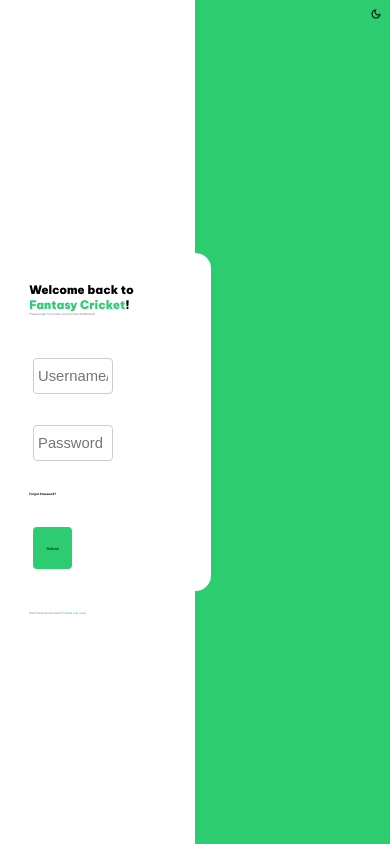
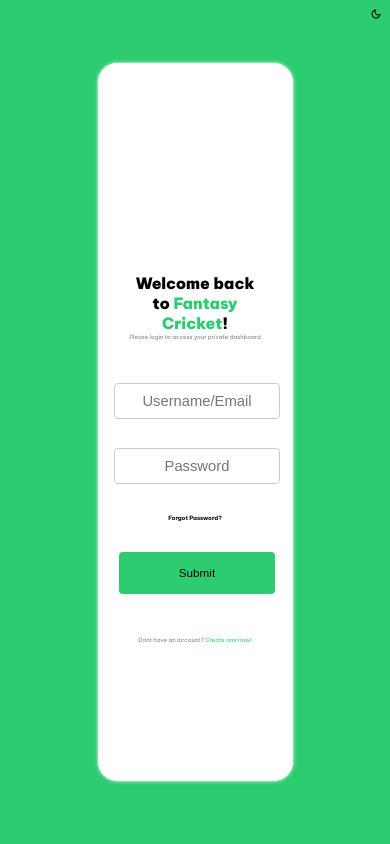
Before and after one commit to ronakkothari123/FantasyCricket, a plain HTML site: page login.html in a window 390 px wide. Drawn offline with Linux system fonts and the light colour scheme.

Commit message:
Login Mobile Friendly

```diff
--- a/css/login.css
+++ b/css/login.css
@@ -202,3 +202,72 @@ form > input:focus{
     z-index:5;
     cursor:pointer;
 }
+
+@media(max-width:700px){
+    .modal-graphic-div{
+        display:none;
+    }
+
+    .modal{
+        background:var(--accent);
+    }
+
+    .modal-main{
+        width:50vw;
+        height:85vh;
+        display:flex;
+        flex-direction:row;
+        justify-content: center;
+        align-items:center;
+        background:var(--background-1);
+        border-radius:5vw;
+        box-shadow:0 0 1vw 0 var(--background-1);
+    }
+
+    .modal-text{
+        justify-content: center;
+        align-items:center;
+    }
+
+    .modal-text > img{
+        width:10vw;
+    }
+
+    .modal-text > h1{
+        text-align:center;
+        font-size:4vw;
+    }
+
+    .modal-text > p{
+        font-size:1.5vw;
+    }
+
+    form{
+        display:flex;
+        flex-direction:column;
+        align-items:center;
+    }
+
+    form > input{
+        width:40vw;
+        text-align:center;
+    }
+
+    .action-para{
+        text-align:center;
+        font-size:1.5vw;
+    }
+
+    .submit-input{
+        width:40vw;
+        font-size:3vw;
+    }
+
+    #signup-password{
+        width:40vw;
+    }
+
+    #visibility-eye{
+        margin-left:-5vw;;
+    }
+}
```
Also changed, not shown: css/main.css (+10 -0 lines), index.html (+3 -1 lines).
